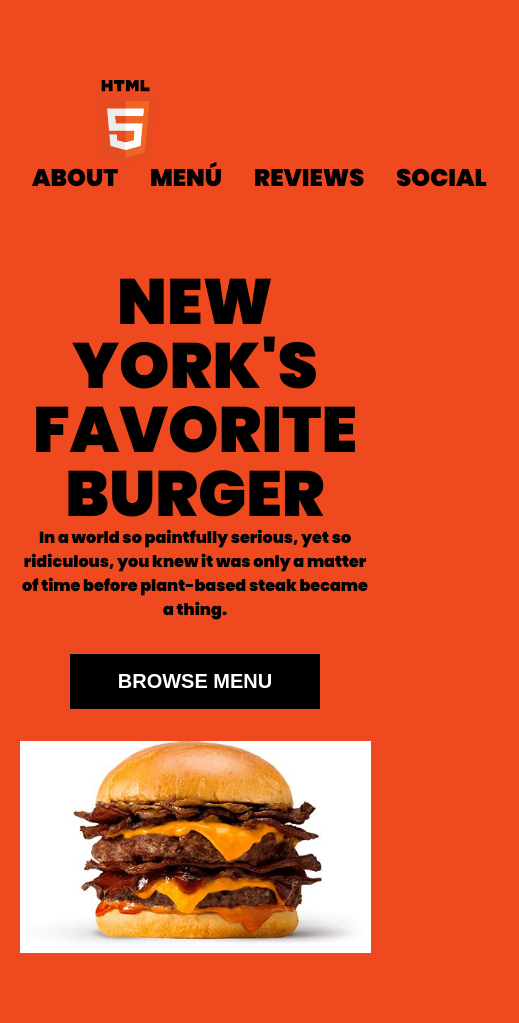
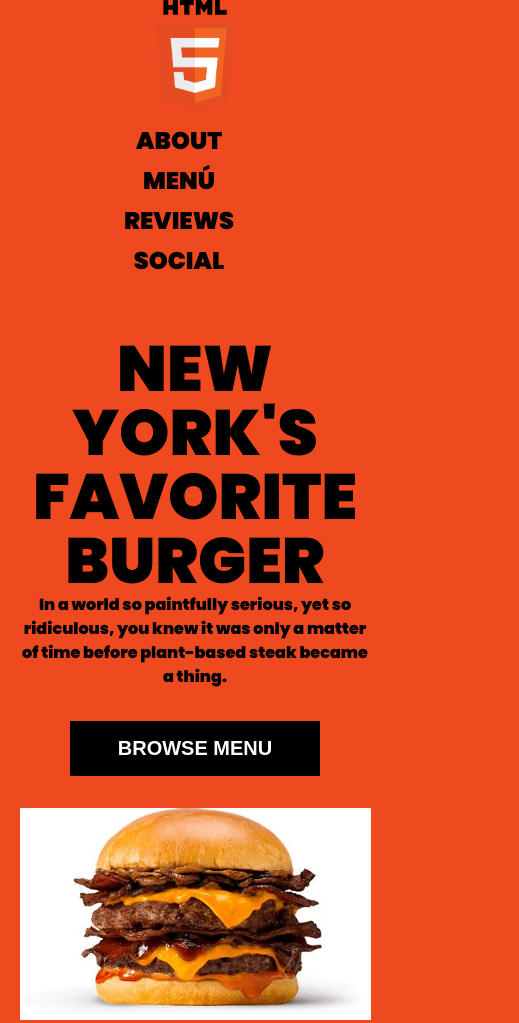
Before and after one commit to RogerTito455/JoBurger-1, a plain HTML site: page index.html in a window 390 px wide. Shown: the whole page, 519 px wide, since content can reach past the window. Before the commit the page ends 956 px from the top, so only its background shows below. Drawn offline with Linux system fonts and the light colour scheme.

Commit message:
responsive menu

```diff
--- a/styles.css
+++ b/styles.css
@@ -86,11 +86,26 @@ figure {
 }
 @media (max-width: 768px) {
     .navbar {
-        margin-left: 2rem;
+        margin: 0 auto;
         flex-direction: column;
-        align-items: flex-start;
+        align-items: center;
+        margin-bottom: 3rem;
     }
 
+    .nav-links {
+        flex-direction: column;
+        margin-right: 0rem;
+        text-align: center;
+    }
+    figure {
+        margin: 0 auto;
+        text-align: center;
+        margin-bottom: 1rem;
+    }
+
+    .nav-links li {
+        margin-bottom: 1rem;
+    }
     .navbar figure img {
         width: 20%; /* Ajustar tamaño en pantallas más pequeñas */
     }
```
